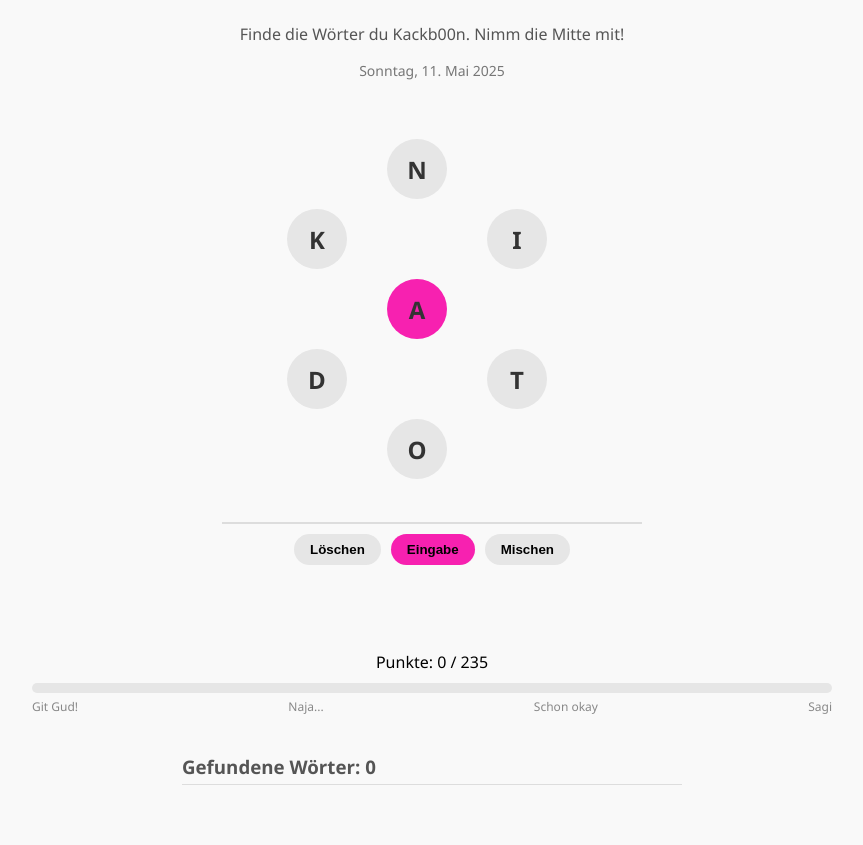
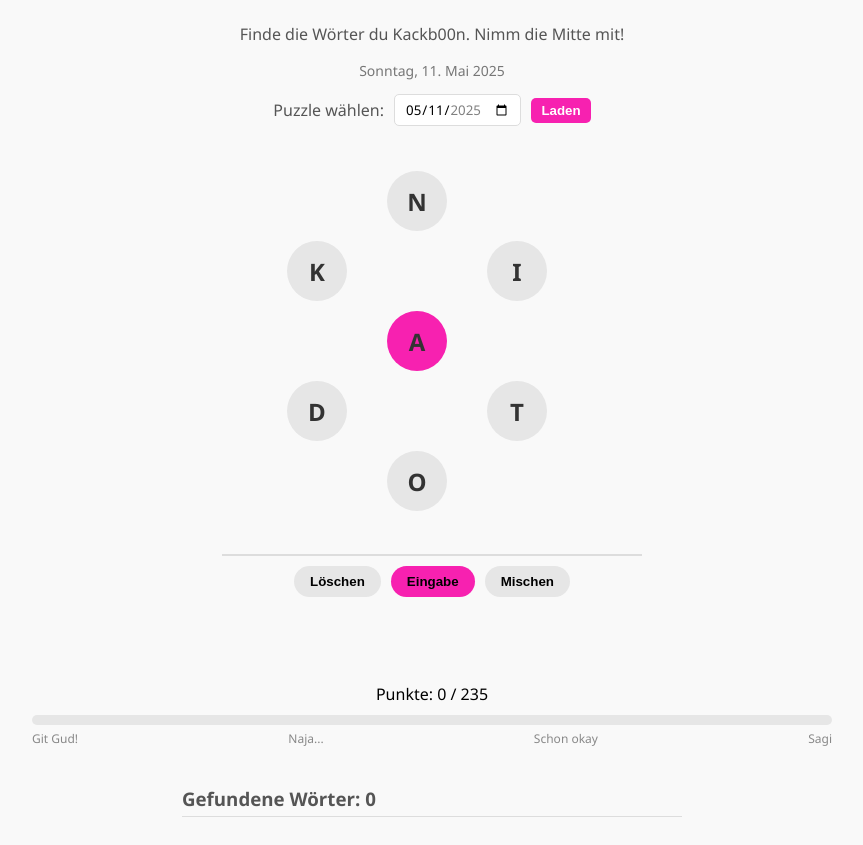
Before and after one commit to sagischwarz/sagifyallday, a plain HTML site: page index.html in a window 1280 px wide. Shown: the part 87-932 px from the top of the page, without its empty margins (208-1071 px from the left). Before the commit the page ends 911 px from the top, so only its background shows below. Drawn offline with Linux system fonts and the light colour scheme.

Commit message:
Add date picker.

```diff
--- a/index.html
+++ b/index.html
@@ -39,6 +39,32 @@
             font-size: 14px;
             color: #777;
             margin-top: 5px;
+        }
+        .date-picker-container {
+            margin-top: 10px;
+            display: flex;
+            align-items: center;
+            justify-content: center;
+            gap: 10px;
+        }
+        .date-picker-container input[type="date"] {
+            padding: 5px 10px;
+            border: 1px solid #ddd;
+            border-radius: 5px;
+            font-family: inherit;
+        }
+        .date-picker-container button {
+            padding: 5px 10px;
+            background-color: #f721b0;
+            color: white;
+            border: none;
+            border-radius: 5px;
+            cursor: pointer;
+        }
+        .error-message {
+            color: #ff0000;
+            font-weight: bold;
+            margin-top: 10px;
         }
         .hive {
             display: grid;
@@ -234,6 +260,12 @@
         <div class="info">
             <p>Finde die Wörter du Kackb00n. Nimm die Mitte mit!</p>
             <p id="current-date" class="date-display"></p>
+            <div class="date-picker-container">
+                <label for="puzzle-date">Puzzle wählen: </label>
+                <input type="date" id="puzzle-date" name="puzzle-date">
+                <button id="load-date-btn">Laden</button>
+            </div>
+            <p id="no-puzzle-message" class="error-message" style="display:none;">Für dieses Datum ist kein Rätsel verfügbar.</p>
         </div>
 
         <div class="hive">
@@ -312,9 +344,36 @@
         const maxScoreEl = document.getElementById('max-score');
         const scoreFill = document.querySelector('.score-fill');
         const messageEl = document.querySelector('.message');
+        const datePickerEl = document.getElementById('puzzle-date');
+        const loadDateBtn = document.getElementById('load-date-btn');
+        const noPuzzleMessageEl = document.getElementById('no-puzzle-message');
 
         loadPuzzlesFromFile().then(() => {
             initGame();
+
+            loadDateBtn.addEventListener('click', () => {
+                const selectedDate = datePickerEl.value;
+                if (selectedDate) {
+                    initGame(selectedDate);
+                }
+            });
+
+            datePickerEl.addEventListener('keydown', (e) => {
+                if (e.key === 'Enter') {
+                    const selectedDate = datePickerEl.value;
+                    if (selectedDate) {
+                        initGame(selectedDate);
+                    }
+                }
+            });
+
+            if (gameConfig.puzzles.length > 0) {
+                const sortedPuzzles = [...gameConfig.puzzles].sort((a, b) =>
+                    new Date(a.date) - new Date(b.date)
+                );
+                datePickerEl.min = sortedPuzzles[0].date;
+                datePickerEl.max = sortedPuzzles[sortedPuzzles.length - 1].date;
+            }
         }).catch(error => {
             console.error("Error loading puzzles:", error);
             showMessage('Fehler beim Laden der Rätsel', 'error');
@@ -363,28 +422,69 @@
             }
         }
 
-        function initGame() {
-            const today = new Date();
+        function resetGameState() {
+            gameState.validWords = [];
+            gameState.foundWords = [];
+            gameState.currentScore = 0;
+            gameState.maxScore = 0;
+            gameState.pangrams = [];
+
+            wordsContainer.innerHTML = '';
+            foundCountEl.textContent = '0';
+            currentScoreEl.textContent = '0';
+            maxScoreEl.textContent = '0';
+            scoreFill.style.width = '0%';
+            wordInput.value = '';
+        }
+
+        function initGame(selectedDate = null) {
+            resetGameState();
+
+            const today = selectedDate ? new Date(selectedDate) : new Date();
             const year = today.getFullYear();
             const month = String(today.getMonth() + 1).padStart(2, '0');
             const day = String(today.getDate()).padStart(2, '0');
-            const todayString = `${year}-${month}-${day}`;
+            const dateString = `${year}-${month}-${day}`;
 
-            let todaysPuzzle = gameConfig.puzzles.find(puzzle => puzzle.date === todayString);
+            if (!selectedDate) {
+                datePickerEl.value = dateString;
+            }
 
-            if (!todaysPuzzle) {
+            let selectedPuzzle = gameConfig.puzzles.find(puzzle => puzzle.date === dateString);
+
+            if (!selectedPuzzle && !selectedDate) {
                 console.log("Kein Rätsel für heute gefunden, verwende ein alternatives Rätsel");
 
                 const sortedPuzzles = [...gameConfig.puzzles].sort((a, b) =>
                     new Date(a.date) - new Date(b.date)
                 );
 
-                todaysPuzzle = sortedPuzzles.reverse().find(puzzle =>
+                selectedPuzzle = sortedPuzzles.reverse().find(puzzle =>
                     new Date(puzzle.date) <= today
                 ) || sortedPuzzles[0];
             }
 
-            gameState.currentPuzzle = todaysPuzzle;
+            if (!selectedPuzzle) {
+                console.log("Kein Rätsel für das gewählte Datum verfügbar");
+                document.querySelector('.hive').style.display = 'none';
+                document.querySelector('.input-area').style.display = 'none';
+                document.querySelector('.score-section').style.display = 'none';
+                document.querySelector('.found-words').style.display = 'none';
+                noPuzzleMessageEl.style.display = 'block';
+
+                const options = { weekday: 'long', year: 'numeric', month: 'long', day: 'numeric' };
+                const germanDate = today.toLocaleDateString('de-DE', options);
+                document.getElementById('current-date').textContent = germanDate;
+                return;
+            }
+
+            document.querySelector('.hive').style.display = 'grid';
+            document.querySelector('.input-area').style.display = 'flex';
+            document.querySelector('.score-section').style.display = 'flex';
+            document.querySelector('.found-words').style.display = 'block';
+            noPuzzleMessageEl.style.display = 'none';
+
+            gameState.currentPuzzle = selectedPuzzle;
 
             const options = { weekday: 'long', year: 'numeric', month: 'long', day: 'numeric' };
             const germanDate = today.toLocaleDateString('de-DE', options);
@@ -394,16 +494,14 @@
             gameState.outerLetters = gameState.currentPuzzle.letters.slice(1).split('');
 
             shuffleOuterLetters();
-
             updateHiveDisplay();
-
             generateValidWords();
-
             calculateMaxScoreAndRanks();
-
             updateScoreDisplay();
 
-            setupEventListeners();
+            if (!selectedDate) {
+                setupEventListeners();
+            }
         }
 
         function generateValidWords() {
```
Also changed, not shown: puzzles.txt.
